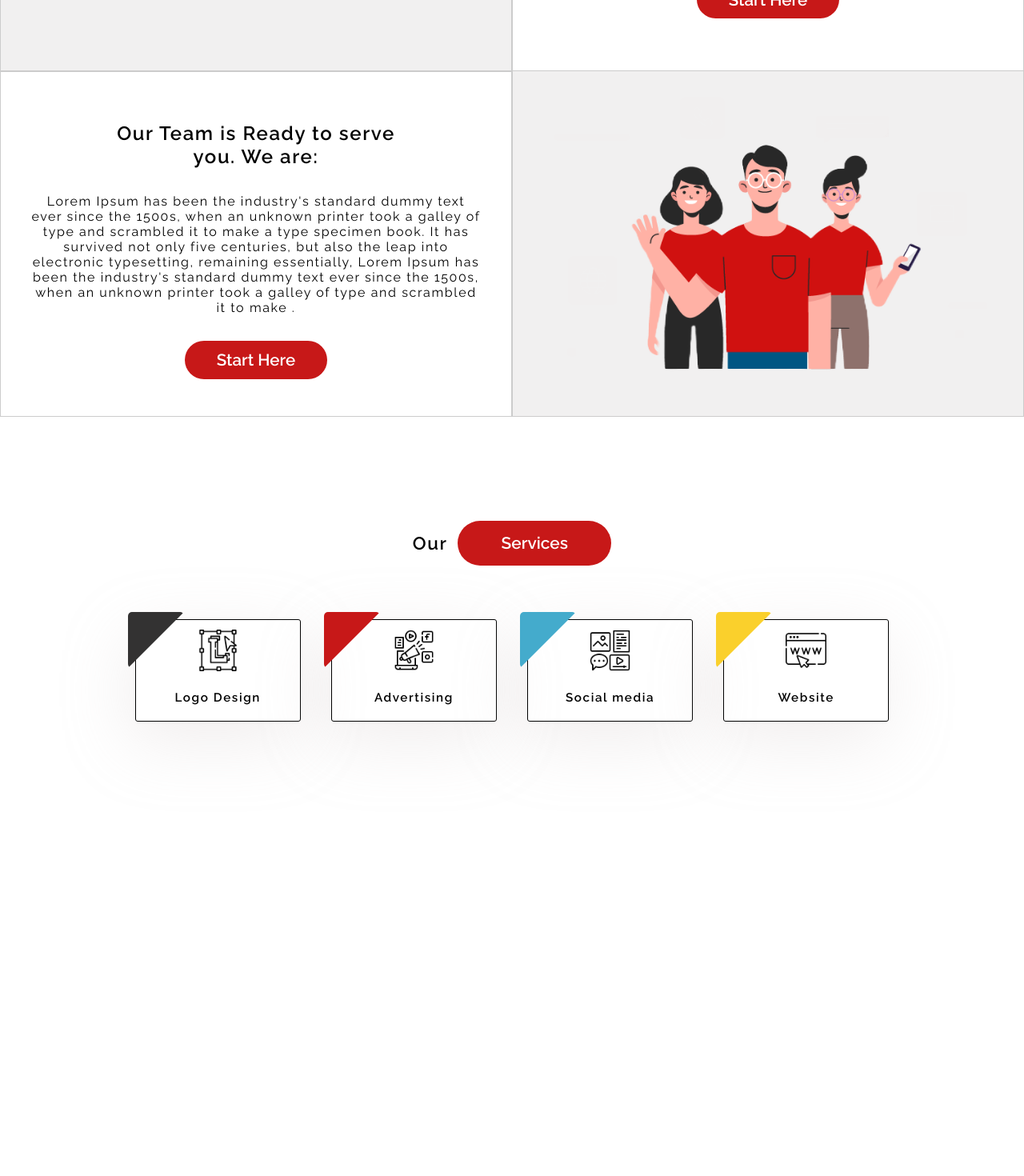
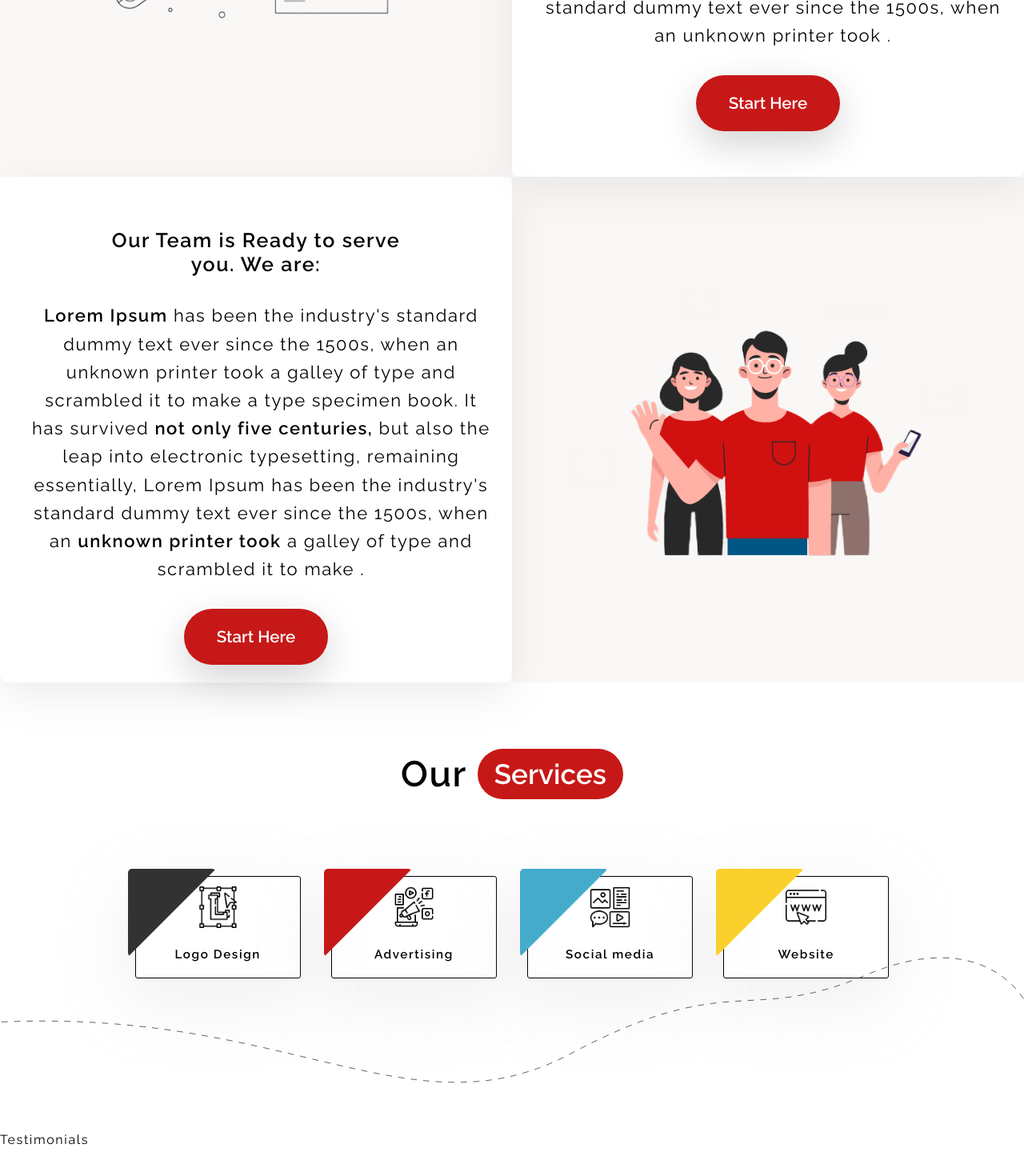
Before and after one commit to sameh-dh/Marketing-agency, a React (Create React App) app: page /about in a window 1280 px wide. Shown: the part 922-2392 px from the top of the page at 80% size. Before the commit the page ends 2016 px from the top, so only its background shows below. Built offline with nearby package versions, Linux system fonts and the light colour scheme.

Commit message:
testimonials and services and about update

```diff
--- /dev/null
+++ b/src/components/Testimonials/Testimonials.jsx
@@ -0,0 +1,29 @@
+import React from "react";
+import "./testimonials.css";
+const Testimonials = () => {
+  return (
+    <div className="testimonials-container">
+      <svg
+        className="testimonials-svg"
+        xmlns="http://www.w3.org/2000/svg"
+        width="100%"
+        height="auto"
+        viewBox="0 0 4891 599"
+        fill="none"
+      >
+        <path
+          d="M-53 312.011C1367.18 227.958 1962.11 866.864 2725.46 460.606C3488.81 54.3474 3572.67 325.021 4136.29 84.8669C4699.91 -155.287 4891 202.942 4891 202.942"
+          stroke="#35383A"
+          stroke-width="3"
+          stroke-dasharray="30 30"
+        />
+      </svg>
+
+      <div>
+        <div>Testimonials</div>
+      </div>
+    </div>
+  );
+};
+
+export default Testimonials;
--- /dev/null
+++ b/src/components/Testimonials/testimonials.css
@@ -0,0 +1,8 @@
+.testimonials-container {
+    position: relative;
+    height: 50dvh;
+}
+.testimonials-svg {
+    position: absolute;
+    top: -340px;
+}
--- a/src/components/about/About.jsx
+++ b/src/components/about/About.jsx
@@ -15,7 +15,7 @@ const About = () => {
     <div className="section s2">
       <h2>Our main priority is to Grow your<br/> business. We are:</h2>
       <p>Lorem Ipsum has been the industry's standard dummy text ever since the 1500s,
-        when an unknown printer took a galley of type and scrambled it to make a type specimen book.
+        when an unknown printer took <strong>a galley of type and scrambled</strong> it to make a type specimen book.
         It has survived not only five centuries, but also the leap into electronic typesetting, remaining essentially,
         Lorem Ipsum has been the industry's standard dummy text ever since the 1500s,
         when an unknown printer took . </p>
@@ -24,11 +24,11 @@ const About = () => {
 
     <div className="section s3">
     <h2>Our Team is Ready to serve<br/> you. We are:</h2>
-      <p>Lorem Ipsum has been the industry's standard dummy text ever since the 1500s,
+      <p><strong>Lorem Ipsum</strong> has been the industry's standard dummy text ever since the 1500s,
         when an unknown printer took a galley of type and scrambled it to make a type specimen book.
-        It has survived not only five centuries, but also the leap into electronic typesetting, remaining essentially,
+        It has survived <strong>not only five centuries,</strong> but also the leap into electronic typesetting, remaining essentially,
         Lorem Ipsum has been the industry's standard dummy text ever since the 1500s,
-        when an unknown printer took a galley of type and scrambled it to make . </p>
+        when an <strong>unknown printer took</strong> a galley of type and scrambled it to make . </p>
         <button className='btn'>Start Here</button>
     </div>
 
--- a/src/components/about/about.css
+++ b/src/components/about/about.css
@@ -8,7 +8,7 @@
   }
 
 .section {
-    border: 0.5px solid #ccc;
+
     display: grid;
     justify-content: center;
     align-items: center;
@@ -19,27 +19,35 @@
   }
 
 .s1, .s4{
-    background-color: rgb(241, 240, 240);
+    background-color: #f9f5f5cf;
 }
 
 .s2, .s3{
+    background-color: #ffffff9a;
     display:block;
+    box-shadow: rgba(154, 152, 152, 0.176) 0px 16px 48px 0px;
+        backdrop-filter: blur(40px);
+        border-radius: 10px;
 }
 
 .s2 h2, .s3 h2{
     margin-top: 10%;
-    font-size: 150%;
+    font-size: 25px;
     font-weight: bold;
     padding-left: 6%;
     padding-right: 6%;
 }
 .s2 p, .s3 p{
+    margin: 0 auto;
     margin-top: 5%;
     margin-bottom: 5%;
     padding-left: 6%;
     padding-right: 6%;
-    font-size: 100%;
+    font-size: 22px;
     font-weight: 500;
+    width: 70%;
+    text-align: center;
+    line-height: 160%;
 }
 
 .img{
@@ -63,9 +71,32 @@
     background-color: #c71818;
     height: 11%;
     margin-bottom: 10%;
+    box-shadow: rgba(0, 0, 0, 0.176) 0px 16px 48px 0px
 }
-.btn:hover{
-    background-color: #000000;
+.btn:hover {
+    box-shadow: none;
+}
+
+@media (max-width: 1600px){
+    .s2 h2, .s3 h2{
+        margin-top: 10%;
+        font-size: 25px;
+        font-weight: bold;
+        padding-left: 6%;
+        padding-right: 6%;
+    }
+    .s2 p, .s3 p{
+        margin: 0 auto;
+        margin-top: 5%;
+        margin-bottom: 5%;
+        padding-left: 6%;
+        padding-right: 6%;
+        font-size: 22px;
+        font-weight: 500;
+        width: 90%;
+        text-align: center;
+        line-height: 160%;
+    }
 }
 
 @media (max-width: 800px){
--- a/src/components/home/Home.jsx
+++ b/src/components/home/Home.jsx
@@ -3,12 +3,14 @@ import "./home.css"
 import HomeSection from './HomeSection'
 import About from '../about/About'
 import Services from '../services/Services'
+import Testimonials from '../Testimonials/Testimonials'
 const Home = () => {
   return (
     <div id='home'>
       <HomeSection />
       <About />
       <Services />
+      <Testimonials />
     </div>
   )
 }
--- a/src/components/home/home.css
+++ b/src/components/home/home.css
@@ -36,6 +36,7 @@
     border-radius: 100px;
    background: #D01110;
    box-shadow: 43px 51px 50px 0px rgba(0, 0, 0, 0.38);
+   cursor: pointer;
 }
 
 .HomeSection-buttons {
--- a/src/components/navbar/navbar.css
+++ b/src/components/navbar/navbar.css
@@ -3,12 +3,12 @@
     width: 95dvw;
     margin: 0 auto;
     background-color: transparent;
-    border-bottom: 2px solid rgb(74, 74, 74);
-    /* position: fixed; */
+
+    position: absolute;
+    justify-self: center;
     z-index: 1;
-    justify-self: center;
+    border-bottom: 2px solid rgba(154, 153, 153, 0.627);
 }
-
 .navbar-items-container,
 .navbarServ-container {
     font-family: 'Raleway';
--- a/src/components/services/services.css
+++ b/src/components/services/services.css
@@ -1,15 +1,17 @@
 .sevices{
-  margin-top: 10%;
+  margin-top: 50px;
 }
 .servicesTitle{
     font-family: 'Raleway';
     display: flex;
     align-items: center;
     justify-content: center;
+    font-size: 34px;
+    margin-top: 30px;
 }
 
 h2{
-    font-size: 140%;
+    font-size: 45px;
 }
 
 .btnS{
@@ -17,18 +19,18 @@ h2{
     display: inline-block;
     outline: none;
     cursor: pointer;
-    font-size: 130%;
+    font-size:35px;
     border-radius: 500px;
     transition-duration: .3s;
     border: 1px solid transparent;
-    min-width: 30px;
+
     white-space: normal;
     font-weight: 900;
     text-align: center;
     color: #fff;
     background-color: #c71818;
-    height: 7vh;
-    width: 15%;
+
+    padding: 10px 20px 10px 20px;
     margin-left: 1%;
 }
 .btnS:hover{
@@ -83,8 +85,8 @@ h2{
 
   .triangle1 {
     position: absolute;
-    border-right: 70px solid transparent; /* Adjust the size of the triangle */
-    border-top: 70px solid rgb(51, 50, 50); /* Adjust the color and size of the triangle */
+    border-right: 110px solid transparent; /* Adjust the size of the triangle */
+    border-top: 110px solid rgb(51, 50, 50); /* Adjust the color and size of the triangle */
     border-radius: 4;
     left: -10px;
     top: -10px;
@@ -95,8 +97,8 @@ h2{
 
   .triangle2{
     position: absolute;
-    border-right: 70px solid transparent;
-    border-top: 70px solid #c71818;
+    border-right: 110px  solid transparent;
+    border-top: 110px  solid #c71818;
     border-radius: 4;
     left: -10px;
     top: -10px;
@@ -105,8 +107,8 @@ h2{
 
   .triangle3{
     position: absolute;
-    border-right: 70px solid transparent;
-    border-top: 70px solid #44ABCC;
+    border-right: 110px   solid transparent;
+    border-top: 110px   solid #44ABCC;
     border-radius: 4;
     left: -10px;
     top: -10px;
@@ -115,8 +117,8 @@ h2{
 
   .triangle4{
     position: absolute;
-    border-right: 70px solid transparent;
-    border-top: 70px solid #FAD02C;
+    border-right: 110px   solid transparent;
+    border-top: 110px   solid #FAD02C;
 
     border-radius: 4;
     left: -10px;
@@ -129,8 +131,8 @@ h2{
   @media (max-width: 800px){
     .btnS{
       height: 7vh;
-      width: 20%;
-      font-size: 125%;
+      font-size: 25px;
+      padding: 8px 15px 8px 15px;
     }
     .servicesContainer {
       display: grid;
@@ -157,9 +159,7 @@ h2{
   }
 
   @media (max-width: 700px){
-    .btnS{
-      width: 22%;
-    }
+
   .servicesSection {
     width: 27vh;
     height: 20vh;
@@ -178,9 +178,7 @@ h2{
   }
 
   @media (max-width: 600px){
-    .btnS{
-      width: 26%;
-    }
+
     .servicesSection {
       width: 25vh;
       height: 18vh;
@@ -198,9 +196,7 @@ h2{
       }
   }
   @media (max-width: 500px){
-    .btnS{
-      width: 30%;
-    }
+
     .servicesSection {
       width: 23vh;
       height: 16vh;
@@ -218,9 +214,7 @@ h2{
       }
   }
   @media (max-width: 400px){
-    .btnS{
-      width: 34%;
-    }
+
     .servicesSection {
       width: 22vh;
       height: 17vh;
```
